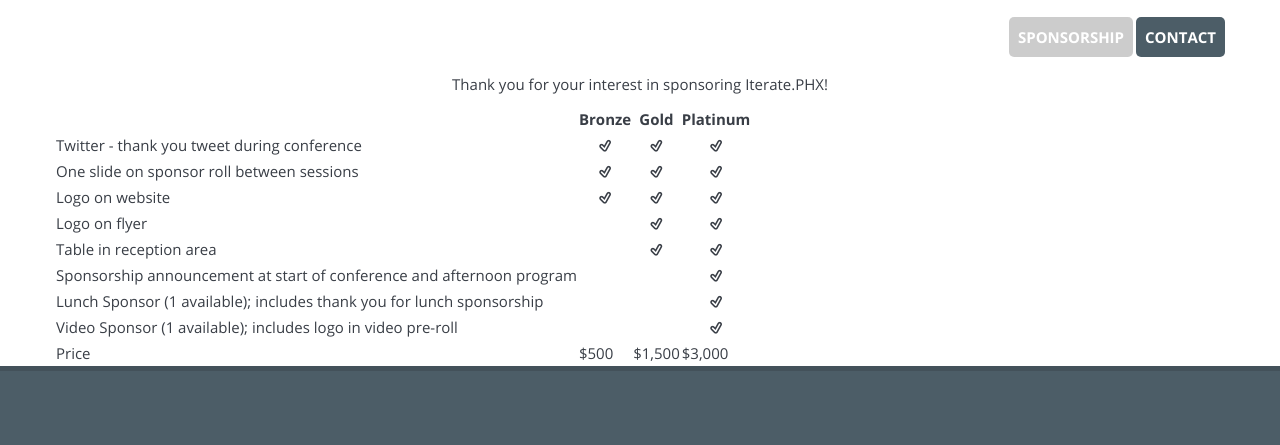
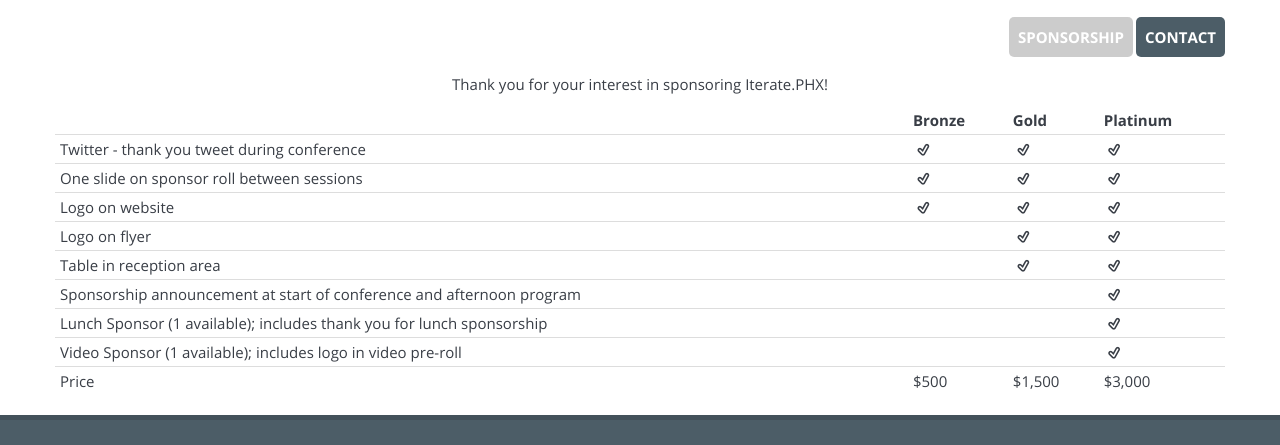
Before and after one commit to sukrit007/iteratephx.github.io, a plain HTML site: page sponsorship.html in a window 1280 px wide. Shown: the part 43-488 px from the top of the page. Drawn offline with Linux system fonts and the light colour scheme; some packages are replaced by stand-ins of ours; no server answers.

Commit message:
Apply standard bootstrap classes to pricing table.

```diff
--- a/sponsorship.html
+++ b/sponsorship.html
@@ -80,7 +80,7 @@
                 <p class="text-left"></p>
             </div>
             <div class="span12">
-                <table>
+                <table class="table table-condensed table-hover">
                     <thead>
                     <tr>
                         <th></th>
@@ -92,51 +92,51 @@
                     <tbody>
                     <tr>
                         <td>Twitter - thank you tweet during conference</td>
-                        <td class="text-center"><i class="iconf-ok"></i></td>
-                        <td class="text-center"><i class="iconf-ok"></i></td>
-                        <td class="text-center"><i class="iconf-ok"></i></td>
+                        <td><i class="iconf-ok"></i></td>
+                        <td><i class="iconf-ok"></i></td>
+                        <td><i class="iconf-ok"></i></td>
                     </tr>
                     <tr>
                         <td>One slide on sponsor roll between sessions</td>
-                        <td class="text-center"><i class="iconf-ok"></i></td>
-                        <td class="text-center"><i class="iconf-ok"></i></td>
-                        <td class="text-center"><i class="iconf-ok"></i></td>
+                        <td><i class="iconf-ok"></i></td>
+                        <td><i class="iconf-ok"></i></td>
+                        <td><i class="iconf-ok"></i></td>
                     </tr>
                     <tr>
                         <td>Logo on website</td>
-                        <td class="text-center"><i class="iconf-ok"></i></td>
-                        <td class="text-center"><i class="iconf-ok"></i></td>
-                        <td class="text-center"><i class="iconf-ok"></i></td>
+                        <td><i class="iconf-ok"></i></td>
+                        <td><i class="iconf-ok"></i></td>
+                        <td><i class="iconf-ok"></i></td>
                     </tr>
                     <tr>
                         <td>Logo on flyer</td>
                         <td></td>
-                        <td class="text-center"><i class="iconf-ok"></i></td>
-                        <td class="text-center"><i class="iconf-ok"></i></td>
+                        <td><i class="iconf-ok"></i></td>
+                        <td><i class="iconf-ok"></i></td>
                     </tr>
                     <tr>
                         <td>Table in reception area</td>
                         <td></td>
-                        <td class="text-center"><i class="iconf-ok"></i></td>
-                        <td class="text-center"><i class="iconf-ok"></i></td>
+                        <td><i class="iconf-ok"></i></td>
+                        <td><i class="iconf-ok"></i></td>
                     </tr>
                     <tr>
                         <td>Sponsorship announcement at start of conference and afternoon program</td>
                         <td></td>
                         <td></td>
-                        <td class="text-center"><i class="iconf-ok"></i></td>
+                        <td><i class="iconf-ok"></i></td>
                     </tr>
                     <tr>
                         <td>Lunch Sponsor (1 available); includes thank you for lunch sponsorship</td>
                         <td></td>
                         <td></td>
-                        <td class="text-center"><i class="iconf-ok"></i></td>
+                        <td><i class="iconf-ok"></i></td>
                     </tr>
                     <tr>
                         <td>Video Sponsor (1 available); includes logo in video pre-roll</td>
                         <td></td>
                         <td></td>
-                        <td class="text-center"><i class="iconf-ok"></i></td>
+                        <td><i class="iconf-ok"></i></td>
                     </tr>
                     <tr>
                         <td>Price</td>
```
